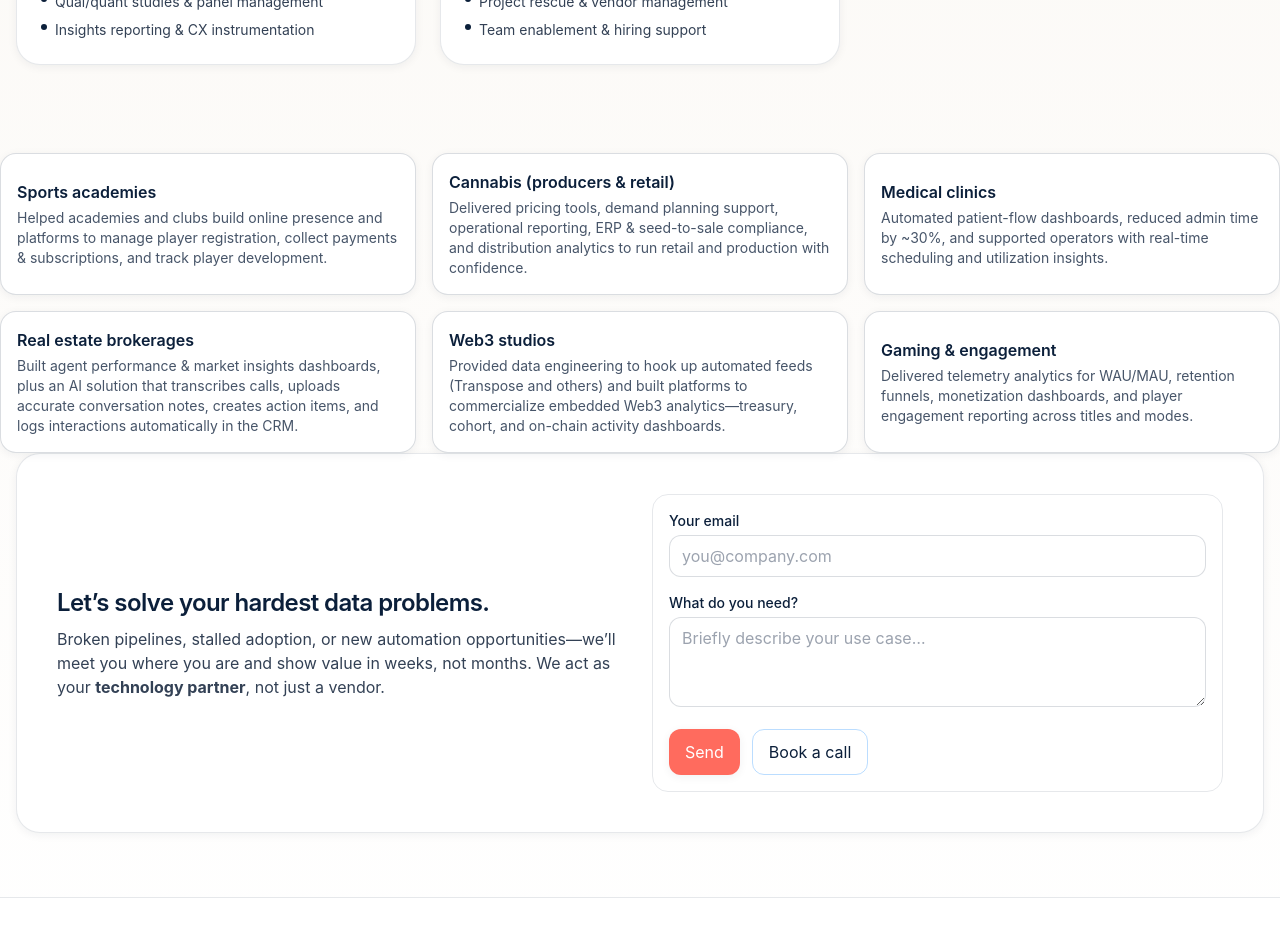
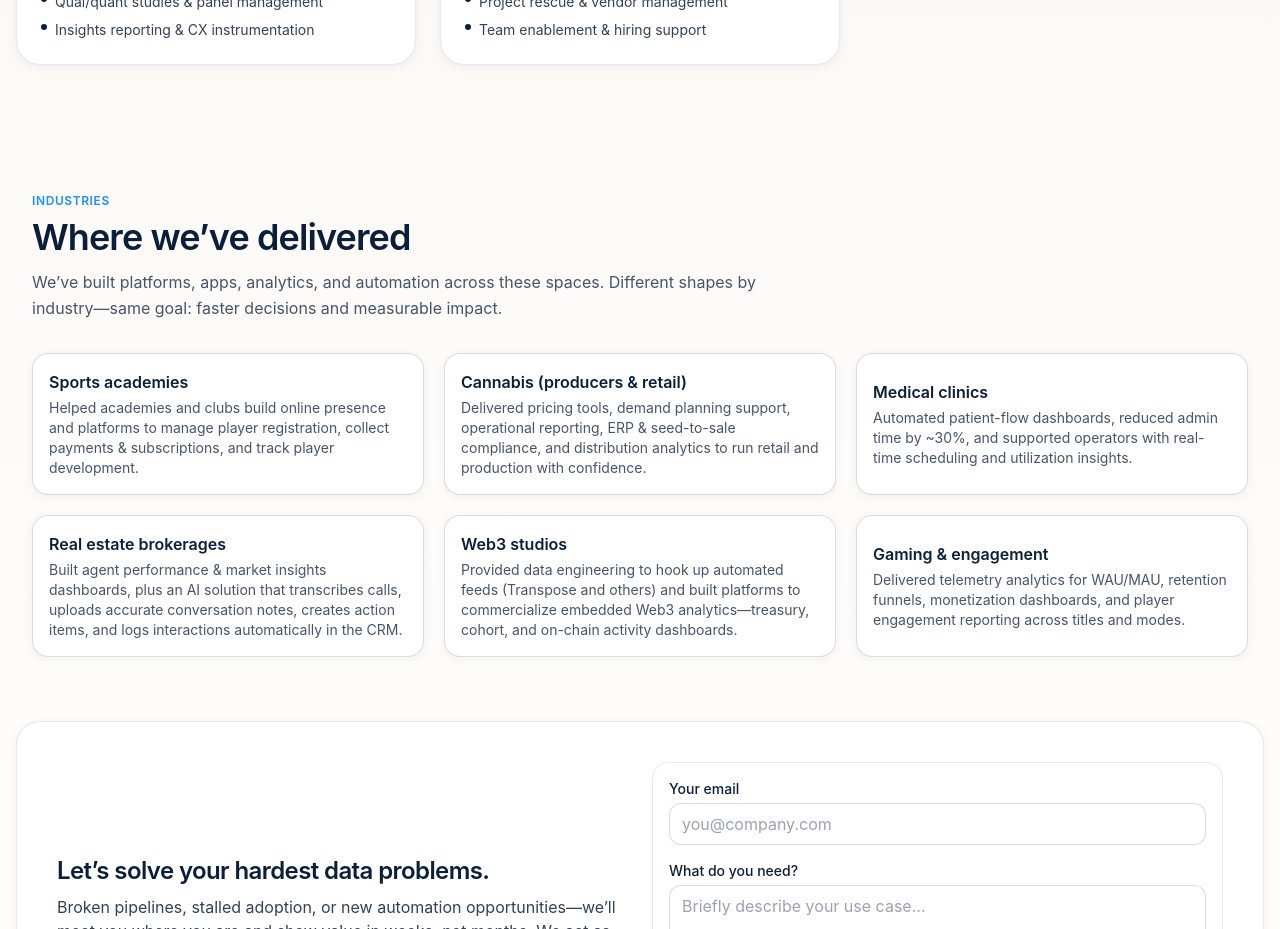
Before and after one commit to harbory-admin/harbory-site-new, a Next.js app: page / in a window 1280 px wide. Shown: the part 2000-2929 px from the top of the page. Built offline with nearby package versions, Linux system fonts and the light colour scheme.

Commit message:
copy industry

```diff
--- a/app/page.tsx
+++ b/app/page.tsx
@@ -287,8 +287,25 @@ export default function Page() {
         </div>
       </section>
 
-{/* Industries grid — clickable tiles */}
-<div className="mt-6 grid gap-4 md:grid-cols-2 lg:grid-cols-3">
+{/* Industries */}
+<section id="industries" className="py-12 md:py-16">
+  <div className="mx-auto max-w-7xl px-6 lg:px-8">
+    {/* Header band (matches What we build) */}
+    <div className="max-w-3xl">
+      <p className="mb-2 text-xs font-semibold uppercase tracking-wider text-brand-blue">
+        Industries
+      </p>
+      <h2 className="text-2xl md:text-4xl font-semibold tracking-tight text-brand-navy">
+        Where we’ve delivered
+      </h2>
+      <p className="mt-3 text-slate-600 leading-relaxed">
+        We’ve built platforms, apps, analytics, and automation across these spaces.
+        Different shapes by industry—same goal: faster decisions and measurable impact.
+      </p>
+    </div>
+
+    {/* Tiles */}
+    <div className="mt-8 grid gap-5 md:grid-cols-2 lg:grid-cols-3">
       {industries.map((i, idx) => (
         <button
           key={i.name}
@@ -296,16 +313,15 @@ export default function Page() {
           onClick={() => setOpenIdx(idx)}
           className="text-left rounded-2xl border border-brand-navy/15 bg-white p-4 shadow-card transition
                      hover:-translate-y-0.5 hover:shadow-md focus:outline-none focus:ring-2 focus:ring-brand-blue/40"
-      aria-haspopup="dialog"
-      aria-controls="industry-modal"
         >
           <div className="font-semibold text-brand-navy">{i.name}</div>
           <div className="mt-1 text-sm text-slate-600">{i.blurb}</div>
         </button>
       ))}
     </div>
+  </div>
 
-{/* Modal renderer — place right below the grid */}
+  {/* Modal renderer stays here */}
   <Modal
     open={openIdx !== null}
     title={openIdx !== null ? industries[openIdx].name : ""}
@@ -313,6 +329,8 @@ export default function Page() {
     bullets={openIdx !== null ? industries[openIdx].details ?? [] : []}
     onClose={() => setOpenIdx(null)}
   />
+</section>
+
 
 
       {/* CTA */}
```
Lines whose indentation alone changed are shown as unchanged.
